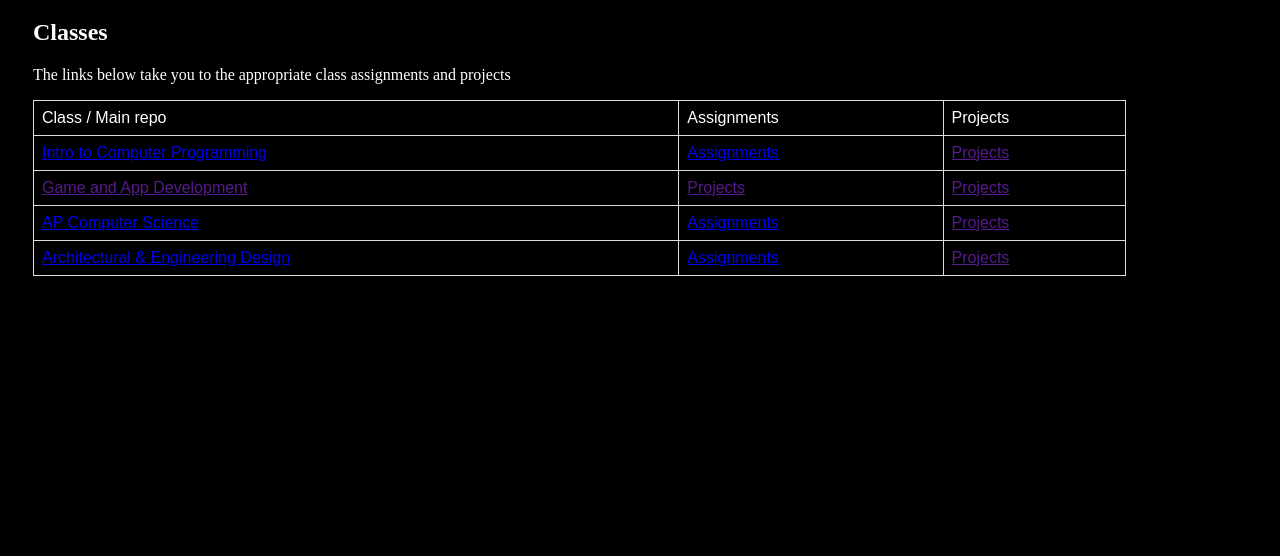
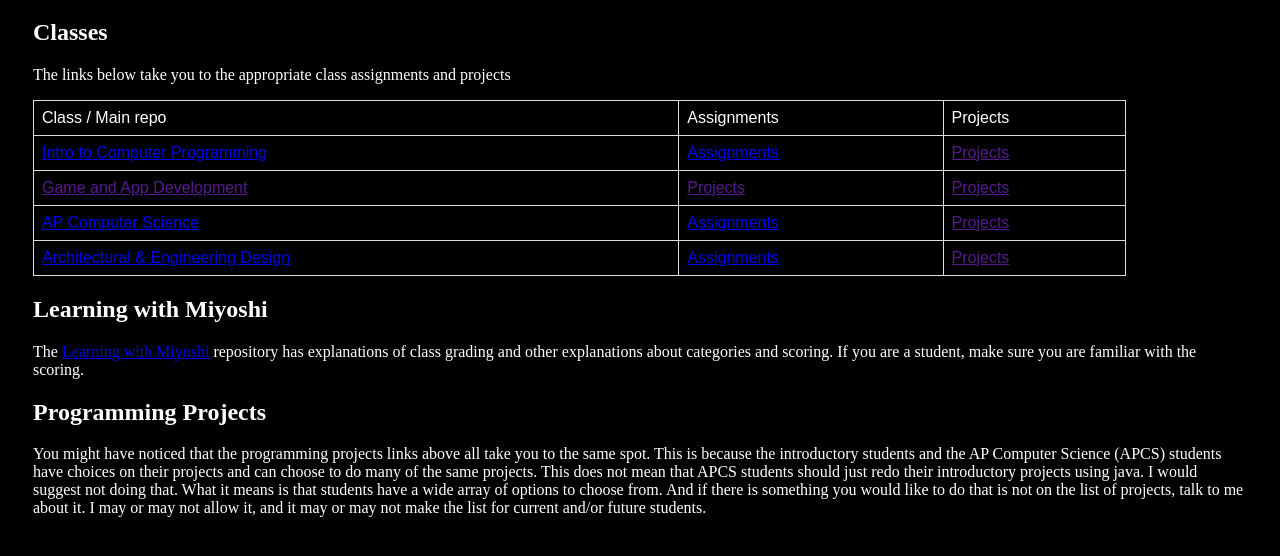
Before and after one commit to MichaelTMiyoshi/michaeltmiyoshi.github.io, a plain HTML site: page index.html in a window 1280 px wide. Shown: the part 94-650 px from the top of the page. Drawn offline with Linux system fonts and the light colour scheme.

Commit message:
Update index.html

```diff
--- a/index.html
+++ b/index.html
@@ -36,5 +36,12 @@
     <td><a href="" target="_blank">Projects</a></td>
   </tr>
 </table>
+
+  <h2>Learning with Miyoshi</h2>
+  The <a href="https://github.com/MichaelTMiyoshi/LearningWithMiyoshi" target="_blank">Learning with Miyoshi</a> repository has explanations of class grading and other explanations about categories and scoring.  If you are a student, make sure you are familiar with the scoring.
+
+  <h2>Programming Projects</h2>
+  You might have noticed that the programming projects links above all take you to the same spot.  This is because the introductory students and the AP Computer Science (APCS) students have choices on their projects and can choose to do many of the same projects.  This does not mean that APCS students should just redo their introductory projects using java.  I would suggest not doing that.  What it means is that students have a wide array of options to choose from.  And if there is something you would like to do that is not on the list of projects, talk to me about it.  I may or may not allow it, and it may or may not make the list for current and/or future students.
+
 </body>
 </html>
```
